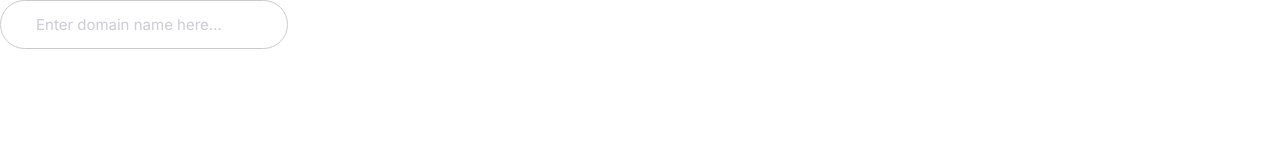
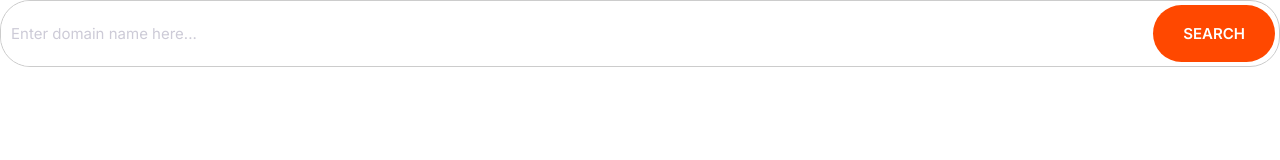
Before and after one commit to johnzhang3410/TechAndLife, a plain HTML site: page index.html in a window 1280 px wide. Drawn offline with Linux system fonts and the light colour scheme.

Commit message:
Added inputs group component

```diff
--- a/css/styles.css
+++ b/css/styles.css
@@ -4,6 +4,8 @@
   --color_accent: rgb(255, 72, 0);
   --color_headings: rgb(114, 11, 114);
   --color_body: rgb(198, 125, 198);
+  --color_border: #ccc;
+  --border-radius: 30px;
 }
 
 /* Universal selector, sets box-sizing so that padding/border pixels are part of defined width/height */
@@ -250,8 +252,8 @@ a {
 /* Inputs */
 
 .input {
-  border-radius: 30px;
-  border: 1px solid #ccc;
+  border-radius: var(--border-radius);
+  border: 1px solid var(--color_border);
   color: var(--color_headings); /* Input text color */
   font-size: 2rem;
   outline: 0;
@@ -263,6 +265,26 @@ a {
   color: #cdcbd7;
 }
 
+/* Groups an input with something else (E.g., button, icon) */
+.input-group {
+  border: 1px solid var(--color_border);
+  border-radius: var(--border-radius);
+  display: flex;
+}
+
+/* Input inside a input-group shouldn't have a border */
+/* Reduces space padding between input and button/icon */
+.input-group .input {
+  border: 0;
+  flex-grow: 1; /* Grow to take up entire available space in main (horizontal) axis */
+  padding: 1.5rem 1rem;
+}
+
+/* Button inside an input-group should have less margin (1rem originally) */
+.input-group .button {
+  margin: 4px;
+}
+
 @media screen and (min-width: 1024px) {
   .input {
     font-size: 1.5rem;
--- a/index.html
+++ b/index.html
@@ -12,6 +12,9 @@
     <link rel="stylesheet" href="css/styles.css">
 </head>
 <body>
-    <input type="text" class="input" placeholder="Enter domain name here...">
+    <div class="input-group">
+        <input type="text" class="input" placeholder="Enter domain name here...">
+        <button class="button button--accent">Search</button>
+    </div>
 </body>
 </html>
```
Also changed, not shown: components/input_group.html (added, +4 -0 lines).
